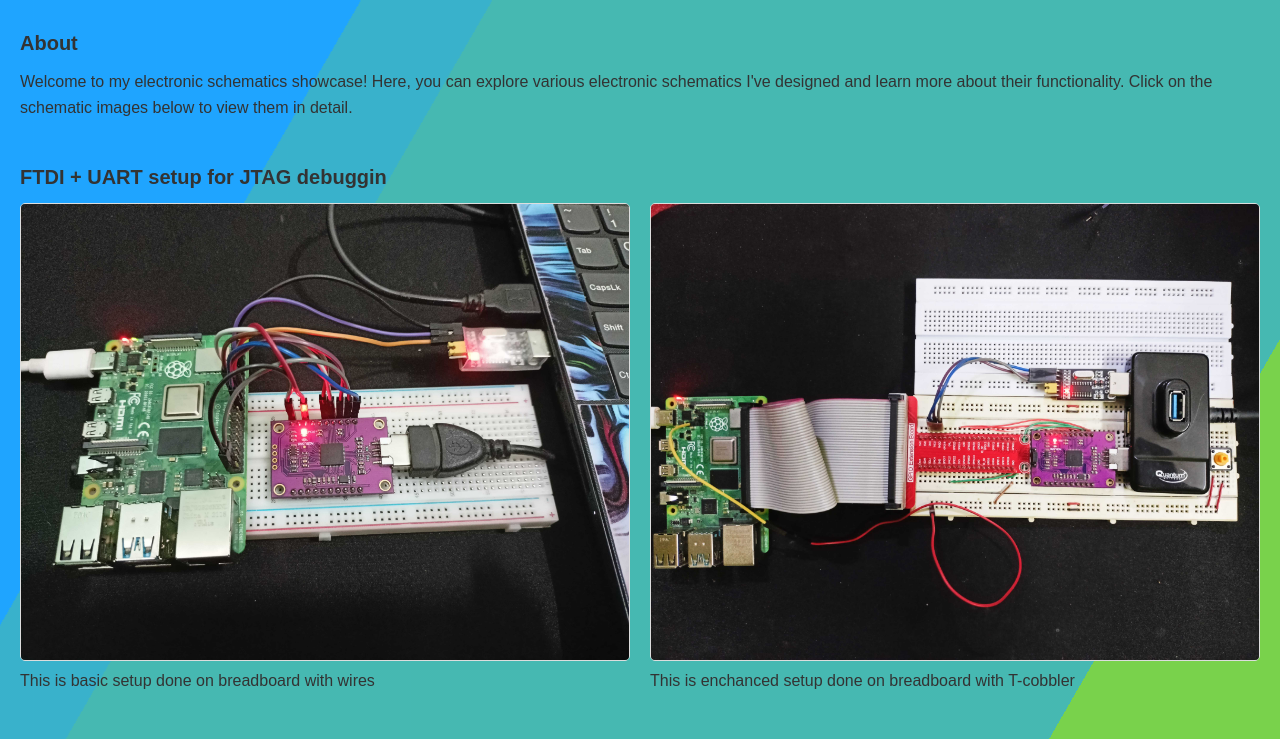
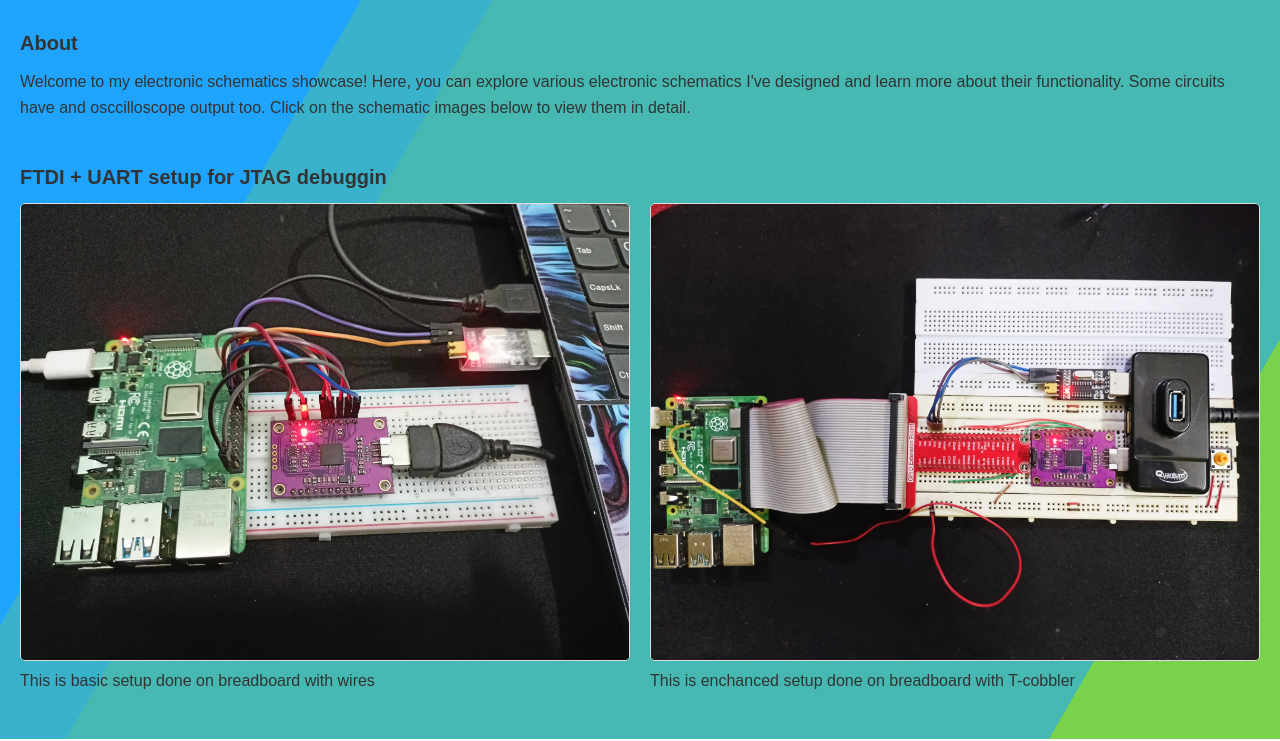
Before and after one commit to 0xNoor/Elec-Schema, a plain HTML site: page index.html in a window 1280 px wide. Shown: the part 61-802 px from the top of the page. Drawn offline with Linux system fonts and the light colour scheme.

Commit message:
Extended Para

```diff
--- a/index.html
+++ b/index.html
@@ -22,7 +22,9 @@
       <h2>About</h2>
       <p>
         Welcome to my electronic schematics showcase! Here, you can explore various electronic schematics I've designed
-        and learn more about their functionality. Click on the schematic images below to view them in detail.
+        and learn more about their functionality. Some circuits have and
+        osccilloscope output too. Click on the schematic images below to view them in
+        detail.
       </p>
     </section>
 
```
